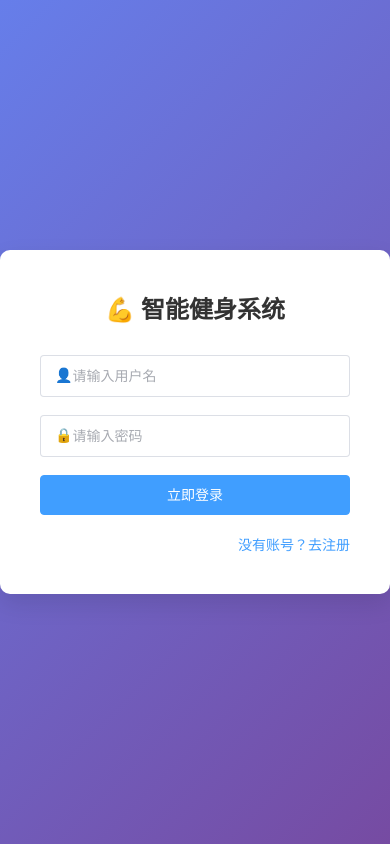
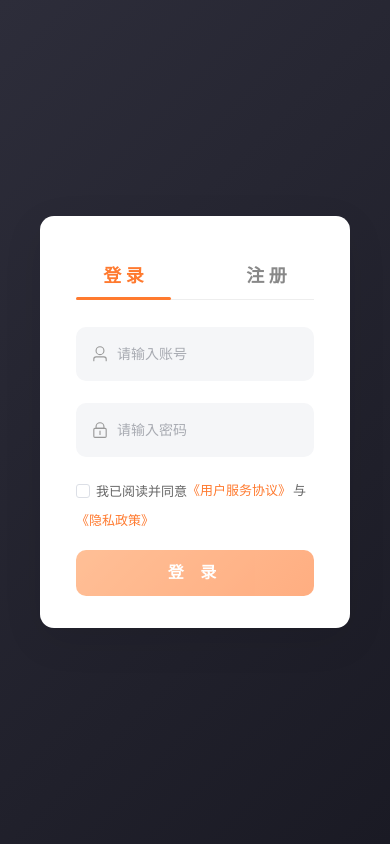
Before and after one commit to ab1311920751-max/gym-vue, a Vue app: page /login in a window 390 px wide. Built offline with nearby package versions, Linux system fonts and the light colour scheme.

Commit message:
20260515-优化登录注册页面

```diff
--- a/src/views/Login.vue
+++ b/src/views/Login.vue
@@ -1,78 +1,233 @@
 <template>
-  <div class="login-container">
-    <div class="login-box">
-      <div class="title">💪 智能健身系统</div>
+  <div class="login-page">
+    <!-- 左侧形象区 -->
+    <div class="login-left">
+      <div class="left-overlay"></div>
+      <div class="left-content">
+        <div class="brand">
+          <div class="brand-logo">
+            <span class="logo-icon">🏋️</span>
+          </div>
+          <div class="brand-name">POWER FITNESS</div>
+        </div>
+        <h1 class="left-title">课程预约系统</h1>
+        <p class="left-subtitle">解锁你的潜力，开启精准预约。</p>
+      </div>
+    </div>
 
-      <el-form :model="form" ref="formRef" :rules="rules">
+    <!-- 右侧表单区 -->
+    <div class="login-right">
+      <div class="login-card">
+        <el-tabs v-model="activeTab" class="auth-tabs" stretch>
+          <!-- 登录 -->
+          <el-tab-pane label="登 录" name="login">
+            <el-form
+              :model="loginForm"
+              :rules="loginRules"
+              ref="loginFormRef"
+              size="large"
+              hide-required-asterisk
+            >
               <el-form-item prop="username">
-          <el-input v-model="form.username" placeholder="请输入用户名" size="large">
-            <template #prefix>👤</template>
-          </el-input>
+                <el-input
+                  v-model="loginForm.username"
+                  placeholder="请输入账号"
+                  :prefix-icon="User"
+                />
               </el-form-item>
 
               <el-form-item prop="password">
-          <el-input v-model="form.password" type="password" placeholder="请输入密码" show-password size="large">
-            <template #prefix>🔒</template>
-          </el-input>
+                <el-input
+                  v-model="loginForm.password"
+                  type="password"
+                  placeholder="请输入密码"
+                  show-password
+                  :prefix-icon="Lock"
+                  @keyup.enter="handleLogin"
+                />
               </el-form-item>
 
-        <el-form-item>
-          <el-button type="primary" class="login-btn" @click="handleLogin" :loading="loading" size="large">
-            立即登录
+              <div class="agree-row">
+                <el-checkbox v-model="loginForm.agree">
+                  我已阅读并同意
+                </el-checkbox>
+                <el-link
+                  type="primary"
+                  :underline="false"
+                  @click="showProtocol('服务')"
+                  >《用户服务协议》</el-link
+                >
+                <span class="agree-and">与</span>
+                <el-link
+                  type="primary"
+                  :underline="false"
+                  @click="showProtocol('隐私')"
+                  >《隐私政策》</el-link
+                >
+              </div>
+
+              <el-button
+                class="submit-btn"
+                :loading="loading"
+                :disabled="!loginForm.agree"
+                @click="handleLogin"
+              >
+                登 录
               </el-button>
+            </el-form>
+          </el-tab-pane>
+
+          <!-- 注册 -->
+          <el-tab-pane label="注 册" name="register">
+            <el-form
+              :model="registerForm"
+              :rules="registerRules"
+              ref="registerFormRef"
+              size="large"
+              hide-required-asterisk
+            >
+              <el-form-item prop="username">
+                <el-input
+                  v-model="registerForm.username"
+                  placeholder="请输入账号"
+                  :prefix-icon="User"
+                />
               </el-form-item>
 
-        <div style="text-align: right;">
-          <el-link type="primary" @click="handleRegister">没有账号？去注册</el-link>
+              <el-form-item prop="password">
+                <el-input
+                  v-model="registerForm.password"
+                  type="password"
+                  placeholder="请输入密码"
+                  show-password
+                  :prefix-icon="Lock"
+                />
+              </el-form-item>
+
+              <el-form-item prop="confirmPassword">
+                <el-input
+                  v-model="registerForm.confirmPassword"
+                  type="password"
+                  placeholder="请再次输入密码"
+                  show-password
+                  :prefix-icon="Lock"
+                  @keyup.enter="handleRegister"
+                />
+              </el-form-item>
+
+              <div class="agree-row">
+                <el-checkbox v-model="registerForm.agree">
+                  我已阅读并同意
+                </el-checkbox>
+                <el-link
+                  type="primary"
+                  :underline="false"
+                  @click="showProtocol('服务')"
+                  >《用户服务协议》</el-link
+                >
+                <span class="agree-and">与</span>
+                <el-link
+                  type="primary"
+                  :underline="false"
+                  @click="showProtocol('隐私')"
+                  >《隐私政策》</el-link
+                >
               </div>
+
+              <el-button
+                class="submit-btn"
+                :loading="loading"
+                :disabled="!registerForm.agree"
+                @click="handleRegister"
+              >
+                注 册
+              </el-button>
             </el-form>
+          </el-tab-pane>
+        </el-tabs>
+      </div>
     </div>
   </div>
 </template>
 
 <script setup>
 import { ref, reactive } from 'vue'
-import request from '../utils/request' // 引入刚才写的工具
+import { User, Lock } from '@element-plus/icons-vue'
 import { ElMessage } from 'element-plus'
 import { useRouter } from 'vue-router'
+import request from '../utils/request'
 
 const router = useRouter()
+const activeTab = ref('login')
 const loading = ref(false)
 
-// 表单数据
-const form = reactive({
+const loginFormRef = ref(null)
+const registerFormRef = ref(null)
+
+const loginForm = reactive({
   username: '',
-  password: ''
+  password: '',
+  agree: false
 })
 
-// 验证规则
-const rules = {
-  username: [{ required: true, message: '请输入用户名', trigger: 'blur' }],
+const registerForm = reactive({
+  username: '',
+  password: '',
+  confirmPassword: '',
+  agree: false
+})
+
+const loginRules = {
+  username: [{ required: true, message: '请输入账号', trigger: 'blur' }],
   password: [{ required: true, message: '请输入密码', trigger: 'blur' }]
 }
 
-// 登录逻辑
+const validateConfirm = (rule, value, callback) => {
+  if (!value) {
+    callback(new Error('请再次输入密码'))
+  } else if (value !== registerForm.password) {
+    callback(new Error('两次输入的密码不一致'))
+  } else {
+    callback()
+  }
+}
+
+const registerRules = {
+  username: [
+    { required: true, message: '请输入账号', trigger: 'blur' },
+    { min: 2, max: 20, message: '账号长度 2-20 位', trigger: 'blur' }
+  ],
+  password: [
+    { required: true, message: '请输入密码', trigger: 'blur' },
+    { min: 6, message: '密码至少 6 位', trigger: 'blur' }
+  ],
+  confirmPassword: [
+    { required: true, validator: validateConfirm, trigger: 'blur' }
+  ]
+}
+
+const showProtocol = (type) => {
+  ElMessage.info(`《${type === '服务' ? '用户服务协议' : '隐私政策'}》页面待开发`)
+}
+
 const handleLogin = async () => {
-  if(!form.username || !form.password) {
-    ElMessage.warning('请填写完整信息')
+  if (!loginForm.agree) {
+    ElMessage.warning('请先勾选同意用户服务协议与隐私政策')
     return
   }
+  const valid = await loginFormRef.value.validate().catch(() => false)
+  if (!valid) return
 
   loading.value = true
   try {
-    // 发送请求给后端
-    const res = await request.post('/auth/login', form)
-
-    // 登录成功
+    const res = await request.post('/auth/login', {
+      username: loginForm.username,
+      password: loginForm.password
+    })
     ElMessage.success('登录成功')
-
-    // 1. 保存用户信息和Token到浏览器
     localStorage.setItem('token', res.data.token)
     localStorage.setItem('user', JSON.stringify(res.data.user))
-
-    // 2. 跳转到首页 (后面我们会写首页)
     router.push('/')
-
   } catch (e) {
     console.error(e)
   } finally {
@@ -80,52 +235,269 @@ const handleLogin = async () => {
   }
 }
 
-// 注册逻辑 (简单复用登录接口，毕设偷懒写法)
 const handleRegister = async () => {
-   if(!form.username || !form.password) {
-    ElMessage.warning('注册也要填账号密码哦')
+  if (!registerForm.agree) {
+    ElMessage.warning('请先勾选同意用户服务协议与隐私政策')
     return
   }
+  const valid = await registerFormRef.value.validate().catch(() => false)
+  if (!valid) return
+
+  loading.value = true
   try {
-    // 注意：这里我们只传 username 和 password
-    // 后端会自动设置 balance=0 和 vipType=0
     await request.post('/auth/register', {
-        username: form.username,
-        password: form.password
+      username: registerForm.username,
+      password: registerForm.password
     })
-    ElMessage.success('注册成功，请点击登录')
+    ElMessage.success('注册成功，请登录')
+
+    loginForm.username = registerForm.username
+    loginForm.password = ''
+    registerForm.username = ''
+    registerForm.password = ''
+    registerForm.confirmPassword = ''
+    registerForm.agree = false
+    activeTab.value = 'login'
   } catch (e) {
     console.error(e)
+  } finally {
+    loading.value = false
   }
 }
 </script>
 
 <style scoped>
-.login-container {
+.login-page {
   height: 100vh;
+  width: 100vw;
   display: flex;
-  justify-content: center;
-  align-items: center;
-  background: linear-gradient(135deg, #667eea 0%, #764ba2 100%); /* 骚气的渐变紫 */
+  overflow: hidden;
+  background: #f5f6fa;
 }
 
-.login-box {
-  width: 400px;
-  padding: 40px;
-  background: white;
-  border-radius: 10px;
-  box-shadow: 0 10px 25px rgba(0,0,0,0.1);
+/* 左侧形象区 */
+.login-left {
+  flex: 1.4;
+  position: relative;
+  background-image: url('https://images.unsplash.com/photo-1534438327276-14e5300c3a48?w=1400&q=80');
+  background-size: cover;
+  background-position: center;
+  color: #fff;
+  overflow: hidden;
 }
 
-.title {
-  text-align: center;
-  font-size: 24px;
-  font-weight: bold;
-  color: #333;
-  margin-bottom: 30px;
+.left-overlay {
+  position: absolute;
+  inset: 0;
+  background: linear-gradient(
+    135deg,
+    rgba(20, 20, 28, 0.65) 0%,
+    rgba(20, 20, 28, 0.35) 60%,
+    rgba(20, 20, 28, 0.55) 100%
+  );
 }
 
-.login-btn {
+.left-content {
+  position: relative;
+  z-index: 1;
+  height: 100%;
+  padding: 60px 70px;
+  display: flex;
+  flex-direction: column;
+  justify-content: flex-end;
+}
+
+.brand {
+  position: absolute;
+  top: 60px;
+  left: 70px;
+  display: flex;
+  align-items: center;
+  gap: 14px;
+}
+
+.brand-logo {
+  width: 56px;
+  height: 56px;
+  border-radius: 12px;
+  background: linear-gradient(135deg, #ff8c42 0%, #ff6b1a 100%);
+  display: flex;
+  align-items: center;
+  justify-content: center;
+  box-shadow: 0 6px 18px rgba(255, 122, 47, 0.45);
+}
+
+.logo-icon {
+  font-size: 28px;
+  line-height: 1;
+}
+
+.brand-name {
+  font-size: 22px;
+  font-weight: 800;
+  letter-spacing: 2px;
+  text-shadow: 0 2px 8px rgba(0, 0, 0, 0.4);
+}
+
+.left-title {
+  font-size: 44px;
+  font-weight: 700;
+  margin: 0 0 16px 0;
+  letter-spacing: 4px;
+  text-shadow: 0 2px 10px rgba(0, 0, 0, 0.4);
+}
+
+.left-subtitle {
+  font-size: 18px;
+  margin: 0 0 60px 0;
+  opacity: 0.9;
+  letter-spacing: 1px;
+}
+
+/* 右侧表单区 */
+.login-right {
+  flex: 1;
+  display: flex;
+  align-items: center;
+  justify-content: center;
+  padding: 40px;
+  background: #fafbfc;
+}
+
+.login-card {
   width: 100%;
+  max-width: 380px;
+  padding: 36px 36px 32px;
+  background: #fff;
+  border-radius: 14px;
+  box-shadow: 0 12px 40px rgba(0, 0, 0, 0.08);
+}
+
+.auth-tabs :deep(.el-tabs__header) {
+  margin-bottom: 28px;
+}
+
+.auth-tabs :deep(.el-tabs__nav-wrap::after) {
+  height: 1px;
+  background: #eee;
+}
+
+.auth-tabs :deep(.el-tabs__item) {
+  font-size: 18px;
+  font-weight: 600;
+  color: #888;
+  padding: 0 24px;
+  height: 48px;
+  line-height: 48px;
+}
+
+.auth-tabs :deep(.el-tabs__item.is-active) {
+  color: #ff7a2f;
+}
+
+.auth-tabs :deep(.el-tabs__active-bar) {
+  background-color: #ff7a2f;
+  height: 3px;
+  border-radius: 3px;
+}
+
+.auth-tabs :deep(.el-input__wrapper) {
+  padding: 4px 14px;
+  border-radius: 10px;
+  background: #f5f6f8;
+  box-shadow: none !important;
+  border: 1px solid transparent;
+  transition: all 0.2s;
+}
+
+.auth-tabs :deep(.el-input__wrapper.is-focus),
+.auth-tabs :deep(.el-input__wrapper:hover) {
+  background: #fff;
+  border-color: #ff7a2f;
+}
+
+.auth-tabs :deep(.el-input__inner) {
+  height: 44px;
+}
+
+.auth-tabs :deep(.el-input__prefix) {
+  color: #999;
+  font-size: 18px;
+}
+
+.agree-row {
+  display: flex;
+  flex-wrap: wrap;
+  align-items: center;
+  font-size: 13px;
+  color: #666;
+  margin: -8px 0 18px;
+  line-height: 1.6;
+}
+
+.agree-row :deep(.el-checkbox__label) {
+  font-size: 13px;
+  color: #666;
+  padding-left: 6px;
+}
+
+.agree-row :deep(.el-checkbox__inner) {
+  border-radius: 3px;
+}
+
+.agree-row :deep(.el-checkbox__input.is-checked .el-checkbox__inner) {
+  background-color: #ff7a2f;
+  border-color: #ff7a2f;
+}
+
+.agree-row :deep(.el-checkbox__input.is-checked + .el-checkbox__label) {
+  color: #666;
+}
+
+.agree-row .el-link {
+  font-size: 13px;
+  color: #ff7a2f;
+  vertical-align: baseline;
+}
+
+.agree-and {
+  margin: 0 2px;
+}
+
+.submit-btn {
+  width: 100%;
+  height: 46px;
+  border: none;
+  border-radius: 10px;
+  background: linear-gradient(135deg, #ff8c42 0%, #ff6b1a 100%);
+  color: #fff;
+  font-size: 16px;
+  font-weight: 600;
+  letter-spacing: 6px;
+  cursor: pointer;
+  transition: all 0.25s;
+  box-shadow: 0 6px 16px rgba(255, 107, 26, 0.3);
+}
+
+.submit-btn:hover:not(:disabled) {
+  transform: translateY(-1px);
+  box-shadow: 0 8px 20px rgba(255, 107, 26, 0.4);
+}
+
+.submit-btn:disabled {
+  opacity: 0.55;
+  cursor: not-allowed;
+  box-shadow: none;
+}
+
+/* 响应式：小屏隐藏左侧形象区 */
+@media (max-width: 900px) {
+  .login-left {
+    display: none;
+  }
+  .login-right {
+    flex: 1;
+    background: linear-gradient(135deg, #2d2d3a 0%, #1a1a24 100%);
+  }
 }
 </style>
--- a/src/views/MyBooking.vue
+++ b/src/views/MyBooking.vue
@@ -18,9 +18,9 @@
 
         <el-table-column prop="coach" label="教练" width="120" />
 
-        <el-table-column prop="startTime" label="上课时间" width="180">
+        <el-table-column prop="startTimeDisplay" label="上课时间" width="180">
             <template #default="scope">
-                <i class="el-icon-time"></i> {{ scope.row.startTime }}
+                <i class="el-icon-time"></i> {{ scope.row.startTimeDisplay }}
             </template>
         </el-table-column>
 
```
Also changed, not shown: src/utils/request.js (+21 -13 lines), .claude/settings.local.json (added). Lines whose indentation alone changed are shown as unchanged.
